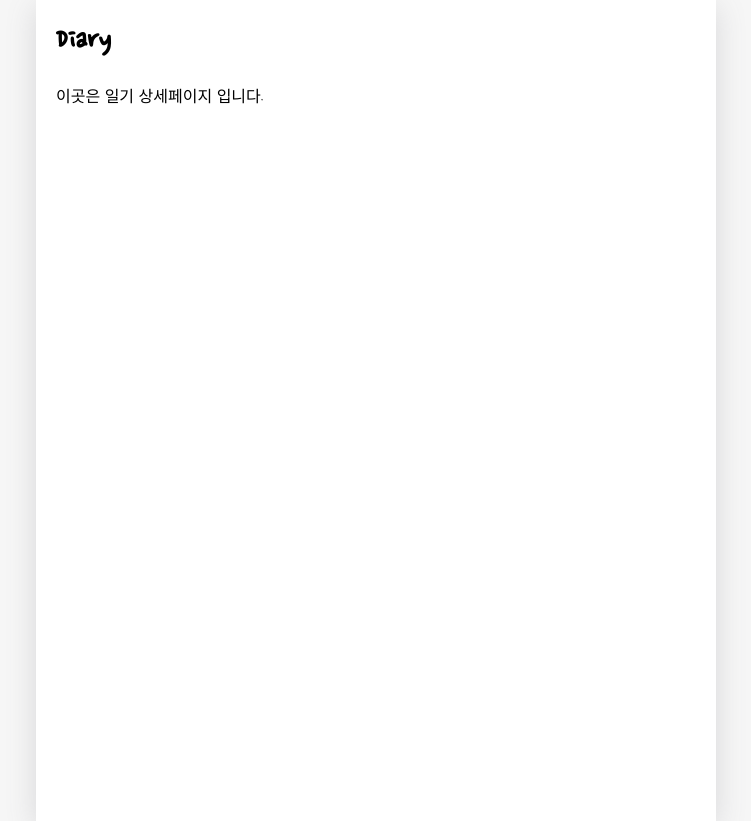
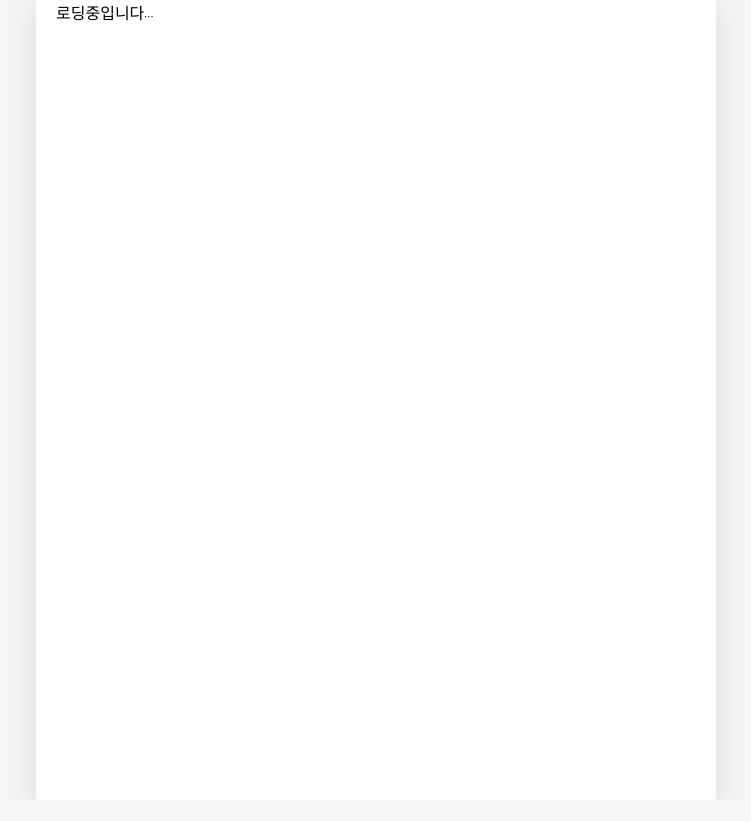
Before and after one commit to TaejunGoo/react-study, a React (Create React App) app in the folder 개인/emotion-diary/: page /Diary/1 in a window 1280 px wide. Shown: the whole page, without its empty margins (264-1015 px from the left). After the commit the page ends 800 px from the top, so only its background shows below. Built offline with nearby package versions, Linux system fonts and the light colour scheme; a web font is replaced by a local one.

Commit message:
최적화 완료

```diff
--- a/개인/emotion-diary/src/App.js
+++ b/개인/emotion-diary/src/App.js
@@ -50,8 +50,10 @@ function App() {
         if (localData) {
             const diaryList = JSON.parse(localData).sort(
                 (a, b) => parseInt(b.id) - parseInt(a.id)
-            );
+            ); // 내림차순
             dataId.current = parseInt(diaryList[0].id) + 1;
+            console.log(diaryList);
+            console.log(dataId);
             dispatch({ type: 'INIT', data: diaryList });
         }
     }, []);
--- a/개인/emotion-diary/src/components/ControlMenu.jsx
+++ b/개인/emotion-diary/src/components/ControlMenu.jsx
@@ -1,6 +1,11 @@
 import React from 'react';
 
-export default function ControlMenu({ value, onChange, optionList }) {
+export default React.memo(function ControlMenu({
+    value,
+    onChange,
+    optionList,
+}) {
+    console.log('constrolMenu');
     return (
         <select
             className='ControlMenu'
@@ -14,4 +19,4 @@ export default function ControlMenu({ value, onChange, optionList }) {
             ))}
         </select>
     );
-}
+});
--- a/개인/emotion-diary/src/components/DiaryEditor.jsx
+++ b/개인/emotion-diary/src/components/DiaryEditor.jsx
@@ -1,44 +1,18 @@
-import React, { useState, useRef, useContext, useEffect } from 'react';
+import React, {
+    useState,
+    useRef,
+    useContext,
+    useEffect,
+    useCallback,
+} from 'react';
 import { useNavigate } from 'react-router-dom';
 import { DiaryDispatchContext } from './../App';
 
 import MyHeader from '../components/MyHeader';
 import MyButton from '../components/MyButton';
+import { EmotionList } from '../util/EmotionList';
 import EmotionItem from '../components/EmotionItem';
-
-const env = process.env;
-env.PUBLIC_URL = env.PUBLIC_URL || '';
-
-const emotionList = [
-    {
-        emotion_id: 1,
-        emotion_img: process.env.PUBLIC_URL + `/assets/emotion1.png`,
-        emotion_descript: '완전 좋음',
-    },
-    {
-        emotion_id: 2,
-        emotion_img: process.env.PUBLIC_URL + `/assets/emotion2.png`,
-        emotion_descript: '좋음',
-    },
-    {
-        emotion_id: 3,
-        emotion_img: process.env.PUBLIC_URL + `/assets/emotion3.png`,
-        emotion_descript: '그럭저럭',
-    },
-    {
-        emotion_id: 4,
-        emotion_img: process.env.PUBLIC_URL + `/assets/emotion4.png`,
-        emotion_descript: '나쁨',
-    },
-    {
-        emotion_id: 5,
-        emotion_img: process.env.PUBLIC_URL + `/assets/emotion5.png`,
-        emotion_descript: '끔찍함',
-    },
-];
-const getStringDate = (date) => {
-    return date.toISOString().slice(0, 10);
-};
+import { getStringDate } from '../util/date';
 
 export default function DiaryEditor({ isEdit, originData }) {
     const contentRef = useRef();
@@ -48,9 +22,9 @@ export default function DiaryEditor({ isEdit, originData }) {
 
     const { onCreate, onEdit, onRemove } = useContext(DiaryDispatchContext);
 
-    const handleClickEmote = (emotion) => {
+    const handleClickEmote = useCallback((emotion) => {
         setEmotion(emotion);
-    };
+    }, []);
 
     const navigate = useNavigate();
 
@@ -127,7 +101,7 @@ export default function DiaryEditor({ isEdit, originData }) {
                 <section>
                     <h4>오늘의 감정</h4>
                     <div className='input_box emotion_list_wrapper'>
-                        {emotionList.map((item) => (
+                        {EmotionList.map((item) => (
                             <EmotionItem
                                 key={item.emotion_id}
                                 {...item}
--- a/개인/emotion-diary/src/components/DiaryItem.jsx
+++ b/개인/emotion-diary/src/components/DiaryItem.jsx
@@ -3,13 +3,10 @@ import MyButton from './MyButton';
 import { useNavigate } from 'react-router-dom';
 // import { DiaryStateContext } from '../App';
 
-export default function DiaryItem({ id, date, content, emotion }) {
-    console.log(content);
+export default React.memo(function DiaryItem({ id, date, content, emotion }) {
+    // console.log(content);
     // { ...item } 이렇게 받아와도 되지만 대신 갚 사용할 때 item.emotion 이런식으로 사용해야함.
     const navigate = useNavigate();
-
-    const env = process.env;
-    env.PUBLIC_URL = env.PUBLIC_URL || '';
 
     const strDate = new Date(parseInt(date)).toLocaleDateString();
 
@@ -47,4 +44,4 @@ export default function DiaryItem({ id, date, content, emotion }) {
             </li>
         </>
     );
-}
+});
--- a/개인/emotion-diary/src/components/EmotionItem.jsx
+++ b/개인/emotion-diary/src/components/EmotionItem.jsx
@@ -1,6 +1,6 @@
 import React from 'react';
 
-export default function EmotionItem({
+export default React.memo(function EmotionItem({
     emotion_id,
     emotion_img,
     emotion_descript,
@@ -39,4 +39,4 @@ export default function EmotionItem({
         //     <span>{text}</span>
         // </div>
     );
-}
+});
--- a/개인/emotion-diary/src/pages/Diary.jsx
+++ b/개인/emotion-diary/src/pages/Diary.jsx
@@ -1,13 +1,71 @@
-import React from 'react';
-import { useParams } from 'react-router-dom';
+import React, { useContext, useEffect, useState } from 'react';
+import { useParams, useNavigate } from 'react-router-dom';
+import MyHeader from '../components/MyHeader';
+import MyButton from '../components/MyButton';
+import EmotionItem from '../components/EmotionItem';
+import { DiaryStateContext } from '../App';
+import { EmotionList } from '../util/EmotionList';
+import { getStringDate } from '../util/date';
 
 export default function Diary() {
     const { id } = useParams();
+    const diaryList = useContext(DiaryStateContext);
+    const navigate = useNavigate();
+    const [data, setData] = useState();
+    useEffect(() => {
+        if (diaryList.length >= 1) {
+            const targetDiary = diaryList.find(
+                (item) => parseInt(item.id) === parseInt(id)
+            );
+            if (targetDiary) {
+                setData(targetDiary);
+            } else {
+                alert('없는 일기입니다');
+                navigate('/', { replace: true });
+            }
+        }
+    }, [id, diaryList]);
 
-    return (
-        <div>
-            <h1>Diary</h1>
-            <p>이곳은 일기 상세페이지 입니다.</p>
-        </div>
-    );
+    const goEdit = () => {
+        navigate(`/edit/${id}`);
+    };
+
+    if (!data) {
+        return <div className='DiaryPage'>로딩중입니다...</div>;
+    } else {
+        const currentEmotion = EmotionList.find(
+            (item) => item.emotion_id === parseInt(data.emotion)
+        );
+        console.log(EmotionList);
+        console.log(currentEmotion);
+        return (
+            <div className='DiaryPage'>
+                <MyHeader
+                    headText={`${getStringDate(new Date(data.date))} 기록`}
+                    leftChild={
+                        <MyButton
+                            text={'뒤로가기'}
+                            onClick={() => navigate(-1)}
+                        />
+                    }
+                    rightChild={<MyButton text={'수정하기'} onClick={goEdit} />}
+                />
+                <section>
+                    <h4>오늘의 감정</h4>
+                    <div
+                        className={`diary_img_wrapper diary_img_wrapper_${data.emotion}`}
+                    >
+                        <img src={currentEmotion.emotion_img} alt='' />
+                        <div>{currentEmotion.emotion_descript}</div>
+                    </div>
+                </section>
+                <section>
+                    <h4>오늘의 일기</h4>
+                    <div className='diary_content_wrapper'>
+                        <p>{data.content}</p>
+                    </div>
+                </section>
+            </div>
+        );
+    }
 }
--- /dev/null
+++ b/개인/emotion-diary/src/util/EmotionList.js
@@ -0,0 +1,31 @@
+import React from 'react';
+const env = process.env;
+env.PUBLIC_URL = env.PUBLIC_URL || '';
+
+export const EmotionList = [
+    {
+        emotion_id: 1,
+        emotion_img: process.env.PUBLIC_URL + `/assets/emotion1.png`,
+        emotion_descript: '완전 좋음',
+    },
+    {
+        emotion_id: 2,
+        emotion_img: process.env.PUBLIC_URL + `/assets/emotion2.png`,
+        emotion_descript: '좋음',
+    },
+    {
+        emotion_id: 3,
+        emotion_img: process.env.PUBLIC_URL + `/assets/emotion3.png`,
+        emotion_descript: '그럭저럭',
+    },
+    {
+        emotion_id: 4,
+        emotion_img: process.env.PUBLIC_URL + `/assets/emotion4.png`,
+        emotion_descript: '나쁨',
+    },
+    {
+        emotion_id: 5,
+        emotion_img: process.env.PUBLIC_URL + `/assets/emotion5.png`,
+        emotion_descript: '끔찍함',
+    },
+];
--- /dev/null
+++ b/개인/emotion-diary/src/util/date.js
@@ -0,0 +1,3 @@
+export const getStringDate = (date) => {
+    return date.toISOString().slice(0, 10);
+};
```
